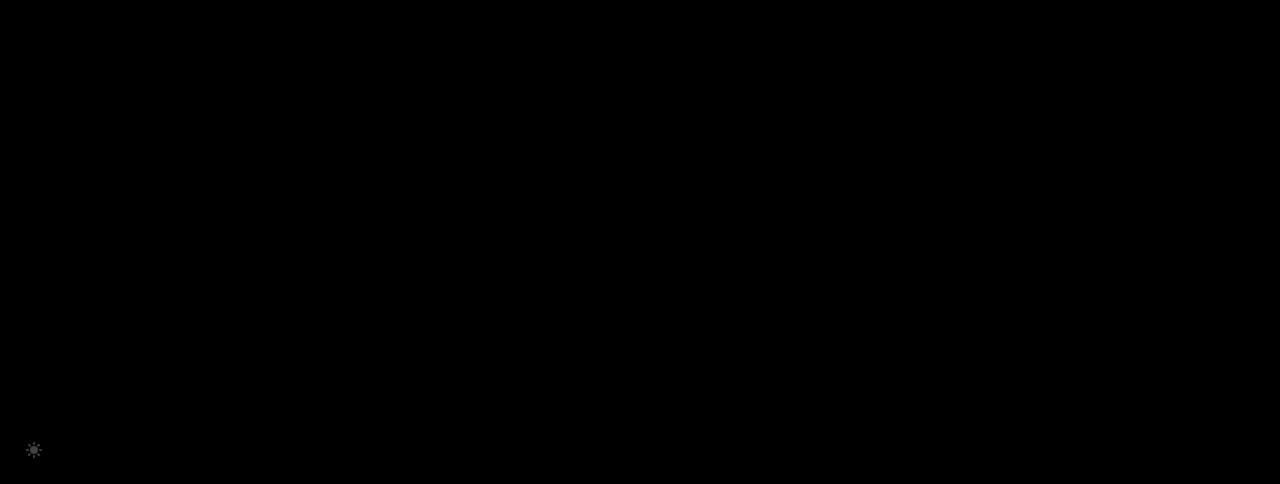
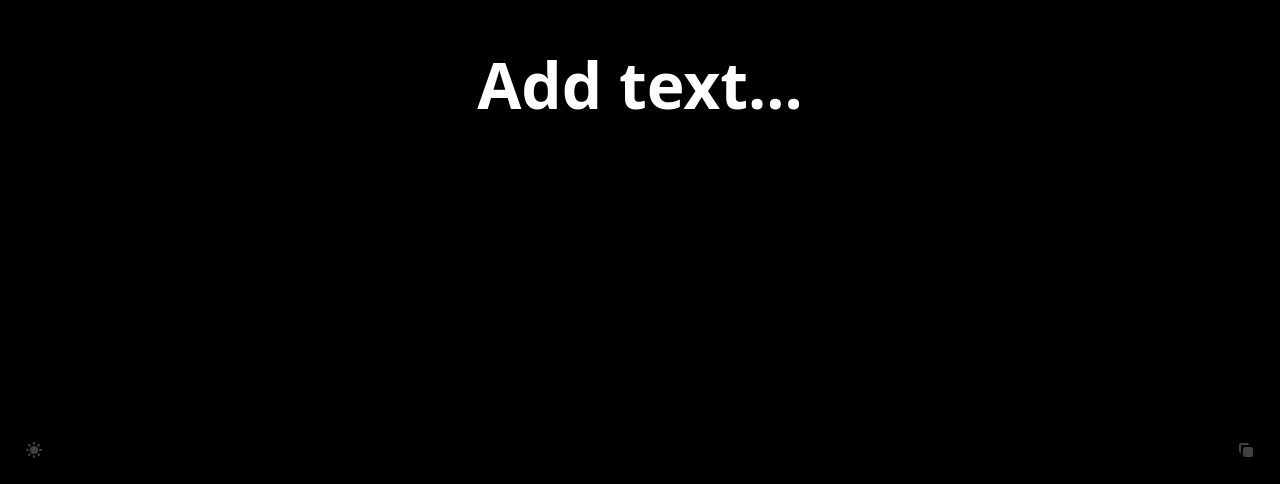
Before and after one commit to vinkla/tabsli.de, a Next.js app: page / in a window 1280 px wide. Shown: the part 316-800 px from the top of the page. Built offline with nearby package versions, Linux system fonts and the light colour scheme.

Commit message:
Added copy button

```diff
--- a/pages/index.js
+++ b/pages/index.js
@@ -1,9 +1,10 @@
 import Head from 'next/head';
-import { useRouter } from 'next/router';
+import { Router, useRouter } from 'next/router';
 import { useState, useEffect } from 'react';
 
 export default function Home() {
-  const { query } = useRouter();
+  const router = useRouter();
+  const { query } = router;
   const [theme, setTheme] = useState('dark');
   const [value, setValue] = useState('Add text…');
 
@@ -15,7 +16,15 @@ export default function Home() {
     if (query.theme) {
       setTheme(query.theme);
     }
+
+    if (query.text) {
+      setValue(query.text);
+    }
   }, [query]);
+
+  if (query.theme || query.text) {
+    router.replace('/');
+  }
 
   return (
     <>
@@ -31,6 +40,7 @@ export default function Home() {
       <input
         autoFocus={true}
         onChange={(event) => setValue(event.currentTarget.value)}
+        value={value}
       />
       {theme === 'dark' ? (
         <svg
@@ -56,7 +66,14 @@ export default function Home() {
       <svg
         className="copy"
         viewBox="0 0 20 20"
-        onClick={() => console.log(btoa(encodeURIComponent(value)))}
+        onClick={() =>
+          navigator.clipboard.writeText(
+            `${window.location.origin}/?theme=${theme}&text=${value.replaceAll(
+              ' ',
+              '+'
+            )}`
+          )
+        }
       >
         <path d="M7 9a2 2 0 012-2h6a2 2 0 012 2v6a2 2 0 01-2 2H9a2 2 0 01-2-2V9z" />
         <path d="M5 3a2 2 0 00-2 2v6a2 2 0 002 2V5h8a2 2 0 00-2-2H5z" />
--- a/styles/index.css
+++ b/styles/index.css
@@ -66,5 +66,4 @@ svg.theme {
 
 svg.copy {
   right: 1.5rem;
-  visibility: hidden;
 }
```
